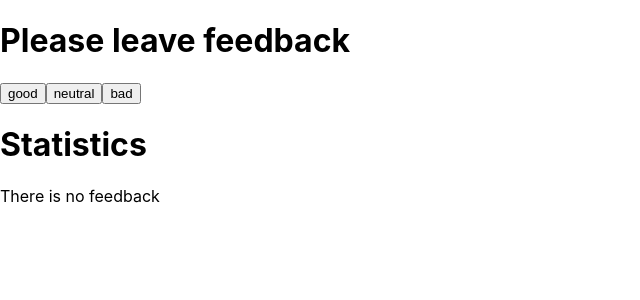
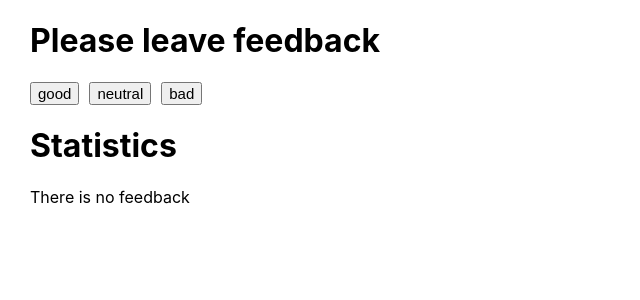
Before and after one commit to inezkaj/goit-react-hw-02-feedback, a React (Create React App) app: page / in a window 1280 px wide. Shown: the top 300 px of the page, without its empty margins (0-640 px from the left). Built offline with nearby package versions, Linux system fonts and the light colour scheme.

Commit message:
feat: feedback

```diff
--- /dev/null
+++ b/src/components/feedback.module.css
@@ -0,0 +1,5 @@
+.btn {
+  margin-right: 10px;
+  cursor: pointer;
+  font-size: 15px;
+}
--- a/src/components/feedback_options.jsx
+++ b/src/components/feedback_options.jsx
@@ -1,5 +1,5 @@
 import PropTypes from 'prop-types';
-
+import css from './feedback.module.css';
 import React, { Component } from 'react';
 
 export default class FeedbackOptions extends Component {
@@ -19,6 +19,7 @@ export default class FeedbackOptions extends Component {
         {this.props.options.map(el => {
           return (
             <button
+              className={css.btn}
               type="button"
               data-type={el}
               key={el}
--- a/src/components/statistics.jsx
+++ b/src/components/statistics.jsx
@@ -1,5 +1,4 @@
 import PropTypes from 'prop-types';
-
 import React, { Component } from 'react';
 import Notification from './notification';
 
--- a/src/index.css
+++ b/src/index.css
@@ -1,7 +1,7 @@
 @import-normalize; /* bring in normalize.css styles */
 
 body {
-  margin: 0;
+  margin-left: 30px;
   font-family: -apple-system, BlinkMacSystemFont, 'Segoe UI', 'Roboto', 'Oxygen',
     'Ubuntu', 'Cantarell', 'Fira Sans', 'Droid Sans', 'Helvetica Neue',
     sans-serif;
```
